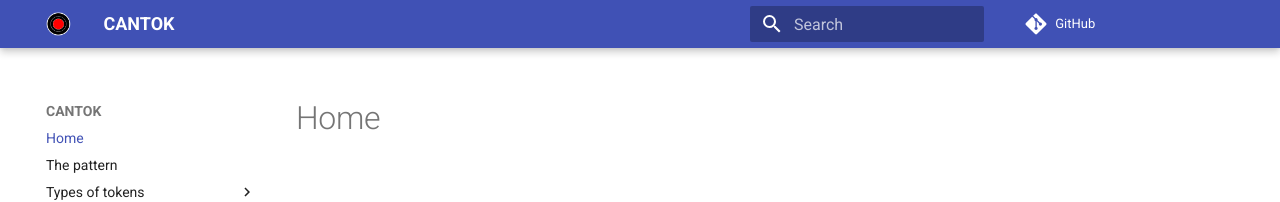
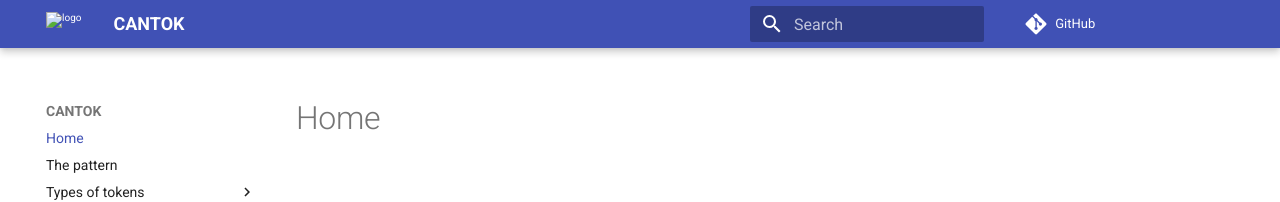
Before and after one commit to pomponchik/cantok, an MkDocs documentation site: the page built from docs/docs/index.md, in a window 1280 px wide. Shown: the top 202 px of the page. Built offline with MkDocs 1.6.1 and Material for MkDocs 9.7.7, drawn with Linux system fonts in a browser that asks for light colours; comment, search, counter and statistics services are not loaded.

Commit message:
logo link in thedocs

```diff
--- a/docs/mkdocs.yml
+++ b/docs/mkdocs.yml
@@ -1,7 +1,7 @@
 site_name: 'CANTOK'
 theme:
   name: material
-  logo: https://raw.githubusercontent.com/pomponchik/cantok/develop/docs/assets/logo_6.png
+  logo: assets/favicon.iso
   favicon: assets/favicon.iso
 repo_url: https://github.com/pomponchik/cantok
 docs_dir: docs
```
